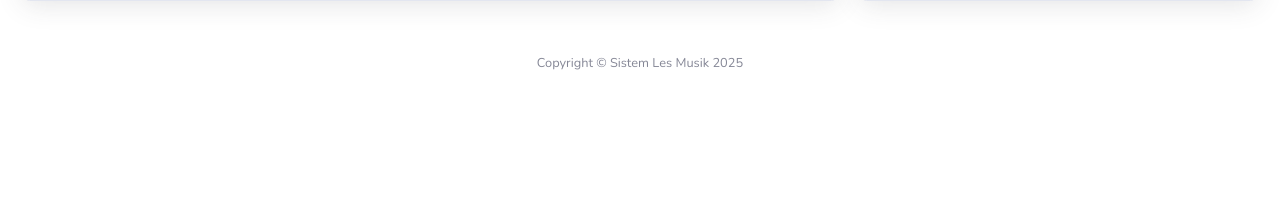
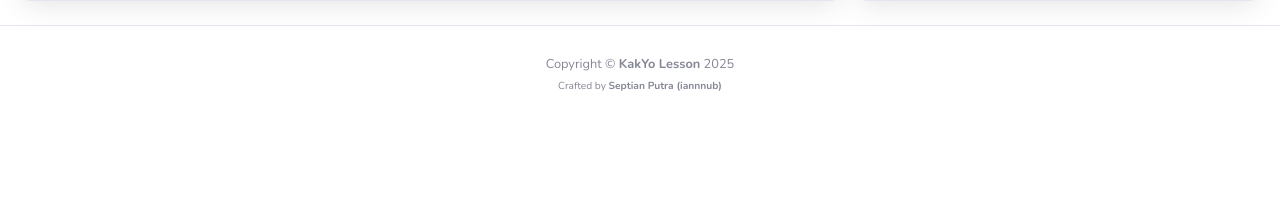
Before and after one commit to iannnub/music-project, a PHP site: template views/admin/dashboard.php in a window 1280 px wide. Shown: the part 588-800 px from the top of the page. Run offline with PHP 8.4, Linux system fonts and the light colour scheme; the template is opened without the code that fills it, so the values that code supplies are empty; a stand-in replaces the project's code that opens the database connection; some libraries are stand-ins or nearby versions.

Commit message:
perbaikkan untuk SEO

```diff
--- a/views/layouts/footer.php
+++ b/views/layouts/footer.php
@@ -1,11 +1,17 @@
-</div> <footer class="sticky-footer bg-white">
+</div> <footer class="sticky-footer bg-white border-top">
             <div class="container my-auto">
                 <div class="copyright text-center my-auto">
-                    <span>Copyright &copy; Sistem Les Musik 2025</span>
+                    <span>Copyright &copy; <strong>KakYo Lesson</strong> <?= date('Y'); ?></span>
+                    <br>
+                    <div class="mt-2">
+                        <small class="text-muted">
+                            Crafted by <strong>Septian Putra (iannnub)</strong>
+                        </small>
+                    </div>
                 </div>
             </div>
         </footer>
-    </div> </div> <a class="scroll-to-top rounded" href="#page-top">
+        </div> </div> <a class="scroll-to-top rounded-circle shadow" href="#page-top">
     <i class="fas fa-angle-up"></i>
 </a>
 
@@ -18,53 +24,43 @@
 <script>
     /**
      * LOGIC NOTIFIKASI FLASH SESSION
-     * Pendekatan SI: Menggunakan session agar pesan hanya muncul sekali (One-time alert).
+     * Mencegah alert muncul berulang saat Back Button ditekan
      */
     <?php if (isset($_SESSION['flash'])): ?>
         Swal.fire({
-            icon: '<?= $_SESSION['flash']['status']; ?>', // success, error, warning, info
+            icon: '<?= $_SESSION['flash']['status']; ?>',
             title: '<?= $_SESSION['flash']['title']; ?>',
             text: '<?= $_SESSION['flash']['msg']; ?>',
             showConfirmButton: false,
-            timer: 2500,
-            showClass: {
-                popup: 'animate__animated animate__fadeInDown'
-            },
-            hideClass: {
-                popup: 'animate__animated animate__fadeOutUp'
-            }
+            timer: 2000,
+            timerProgressBar: true,
+            showClass: { popup: 'animate__animated animate__fadeInDown' },
+            hideClass: { popup: 'animate__animated animate__fadeOutUp' }
         });
-        <?php
-            // PENTING: Hapus session setelah dibaca agar tidak muncul lagi saat di-refresh
-            unset($_SESSION['flash']);
-        ?>
+        <?php unset($_SESSION['flash']); ?>
     <?php endif; ?>
 
     /**
      * LOGIC TOMBOL DELETE (CONFIRMATION)
-     * Menggunakan delegasi event agar tetap jalan meski data di-load via DataTables/AJAX.
      */
     $(document).on('click', '.btn-delete', function(e) {
         e.preventDefault();
         const href = $(this).attr('href');
 
         Swal.fire({
-            title: 'Yakin ingin menghapus?',
-            text: "Data yang dihapus bakal hilang permanen dari database!",
+            title: 'Yakin mau hapus data ini?',
+            text: "Aksi ini nggak bisa dibatalin dan data bakal hilang dari database!",
             icon: 'warning',
             showCancelButton: true,
-            confirmButtonColor: '#e74a3b', // Warna Danger SB Admin 2
-            cancelButtonColor: '#858796', // Warna Secondary SB Admin 2
-            confirmButtonText: 'Ya, Hapus Saja!',
-            cancelButtonText: 'Batal'
+            confirmButtonColor: '#e74a3b',
+            cancelButtonColor: '#858796',
+            confirmButtonText: 'Ya, Hapus!',
+            cancelButtonText: 'Batal',
+            reverseButtons: true
         }).then((result) => {
             if (result.isConfirmed) {
-                // Arahkan ke link penghapusan di controller
                 window.location.href = href;
             }
         });
     });
 </script>
-
-</body>
-</html>
--- a/views/layouts/header.php
+++ b/views/layouts/header.php
@@ -2,22 +2,33 @@
 <html lang="id">
 
 <head>
-
     <meta charset="utf-8">
     <meta http-equiv="X-UA-Compatible" content="IE=edge">
     <meta name="viewport" content="width=device-width, initial-scale=1, shrink-to-fit=no">
-    <meta name="description" content="Sistem Informasi Les Musik">
-    <meta name="author" content="">
 
-    <title>Sistem Les Musik - Dashboard</title>
+    <title>KakYo Lesson | Kursus Musik Private & Reguler Terbaik</title>
+    <meta name="description" content="Olah hobimu menjadi prestasi bersama KakYo Lesson. Kursus musik Vocal, Gitar, Bass, Piano, dan Band dengan jadwal fleksibel di Jember.">
+    <meta name="keywords" content="les musik jember, kursus musik private, kakyo lesson, belajar gitar jember, les vokal terbaik">
+    <meta name="author" content="Septian Putra">
 
-    <link href="assets/sb-admin-2/vendor/fontawesome-free/css/all.min.css" rel="stylesheet" type="text/css">
-    <link
-        href="https://fonts.googleapis.com/css?family=Nunito:200,200i,300,300i,400,400i,600,600i,700,700i,800,800i,900,900i"
-        rel="stylesheet">
+    <meta property="og:type" content="website">
+    <meta property="og:url" content="https://kakyolesson.infy.uk/">
+    <meta property="og:title" content="KakYo Lesson - Olah Hobimu Menjadi Prestasi">
+    <meta property="og:description" content="Gabung sekarang di KakYo Lesson! Kursus musik profesional dengan kurikulum modern dan jadwal yang fleksibel.">
+    <meta property="og:image" content="https://kakyolesson.infy.uk/assets/img/bg-login.png"> <meta property="twitter:card" content="summary_large_image">
+    <meta property="twitter:url" content="https://kakyolesson.infy.uk/">
+    <meta property="twitter:title" content="KakYo Lesson | Kursus Musik Terbaik">
+    <meta property="twitter:description" content="Kursus vokal, gitar, bass, piano, dan band di Jember. Cek perkembangan siswamu secara transparan di sini.">
+    <meta property="twitter:image" content="https://kakyolesson.infy.uk/assets/img/bg-login.png">
+
+    <link rel="icon" href="assets/img/logo-fix.png" type="image/png">
+    <link rel="apple-touch-icon" href="assets/img/logo-fix.png"> <link href="assets/sb-admin-2/vendor/fontawesome-free/css/all.min.css" rel="stylesheet" type="text/css">
+    <link href="https://fonts.googleapis.com/css?family=Nunito:200,200i,300,300i,400,400i,600,600i,700,700i,800,800i,900,900i" rel="stylesheet">
 
     <link href="assets/sb-admin-2/css/sb-admin-2.min.css" rel="stylesheet">
     <script src="assets/sb-admin-2/vendor/jquery/jquery.min.js"></script>
+
+    <link rel="canonical" href="https://kakyolesson.infy.uk/" />
 </head>
 
 <body id="page-top">
--- a/views/layouts/sidebar.php
+++ b/views/layouts/sidebar.php
@@ -2,7 +2,7 @@
 
     <a class="sidebar-brand d-flex align-items-center justify-content-center" href="#">
         <div class="sidebar-brand-icon rotate-n-15">
-            <i class="fas fa-music"></i>
+            <img src="assets/img/logo-fix.png" alt="Logo" width="40" class="img-fluid">
         </div>
         <div class="sidebar-brand-text mx-3">Les Musik</div>
     </a>
```
Also changed, not shown: .htaccess.
